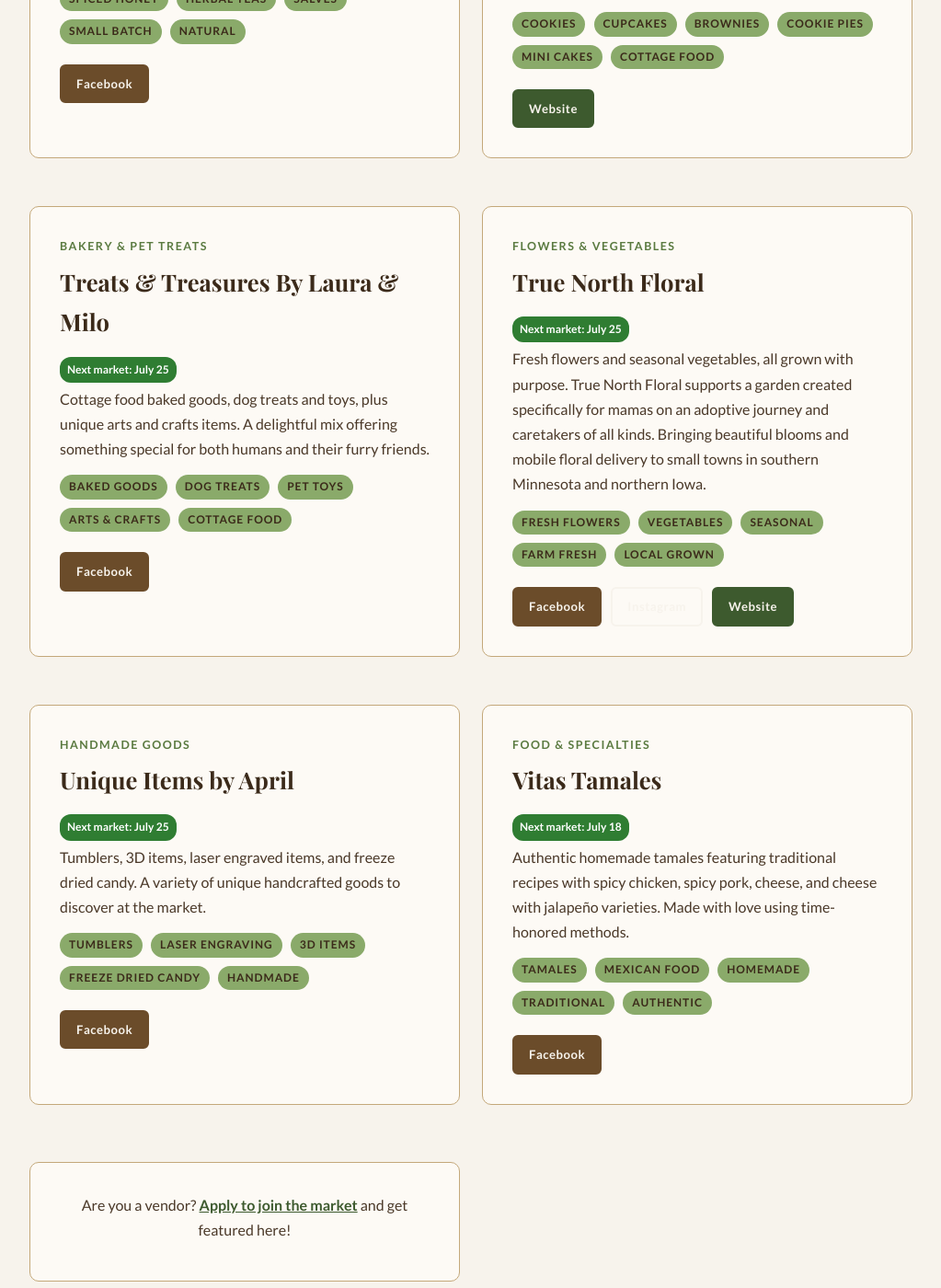
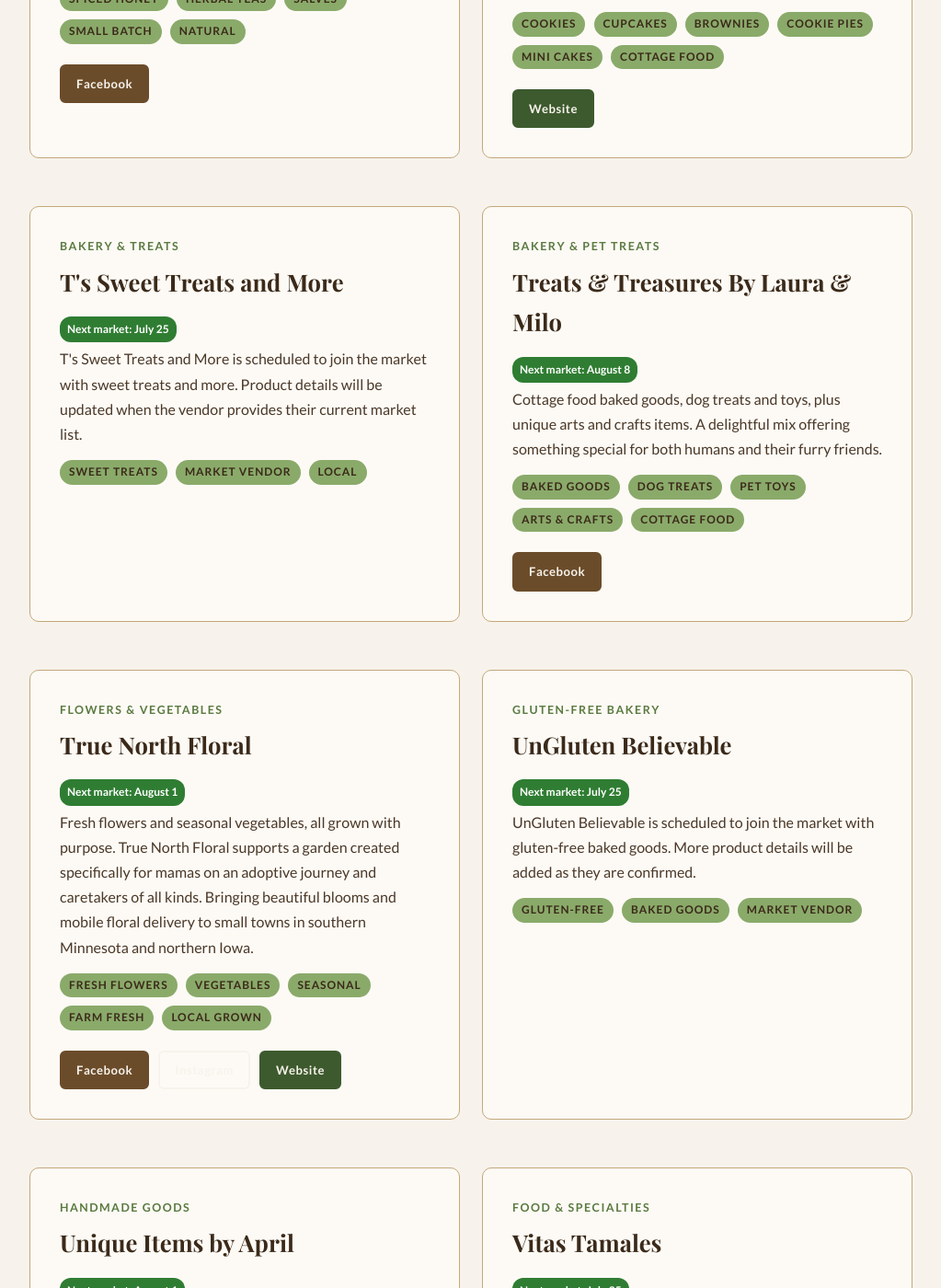
Before and after one commit to blueearthcommunitymarket/blueearthcommunitymarket.github.io, a Jekyll site: the page built from vendor-spotlight/index.md, in a window 1280 px wide and 1400 px high, scrolled down 8884 px. Shown: the whole window at 92% size, without its empty margins (128-1151 px from the left). Built offline with Jekyll 4.4.1, drawn with Linux system fonts in a browser that asks for light colours; some web fonts are replaced; some of the changed text lies outside the part shown.

Commit message:
Update market roster from July signup PDF

```diff
--- a/vendor-spotlight/index.md
+++ b/vendor-spotlight/index.md
@@ -36,7 +36,7 @@
             <div class="section-label">Fishing Gear &amp; Handmade Goods</div>
             <h2>Axel's Fishing Tails</h2>
             <div class="market-frequency">
-                <span class="frequency-badge freq-next">Next market: July 18</span>
+                <span class="frequency-badge freq-none">Not currently scheduled</span>
             </div>
             <p>Handmade single-hook fishing lures by 11-year-old Axel Boman of Frost, with custom options for bead colors, lure size, and blade size.</p>
             <div class="pills" style="margin-top: 12px;">
@@ -88,7 +88,7 @@
             <div class="section-label">Bakery &amp; Treats</div>
             <h2>Blue Earth Cooperative Bakery</h2>
             <div class="market-frequency">
-                <span class="frequency-badge freq-next">Next market: July 18</span>
+                <span class="frequency-badge freq-next">Next market: August 1</span>
             </div>
             <p>Small batch artisan sourdough breads, focaccia, scones, cookies, cakes, and seasonal kringla, all handmade in Blue Earth. Sales support preservation of our historic cooperative building.</p>
             <div class="pills" style="margin-top: 12px;">
@@ -109,7 +109,7 @@
             <div class="section-label">Bakery &amp; Treats</div>
             <h2>Bread and Book Bakery</h2>
             <div class="market-frequency">
-                <span class="frequency-badge freq-next">Next market: July 18</span>
+                <span class="frequency-badge freq-next">Next market: August 1</span>
             </div>
             <p>Artisan sourdough breads and baked goods with a creative twist. Features unique "Blind Date with a Book" concept alongside fresh cookies, muffins, and specialty items. Located in Blue Earth.</p>
             <div class="pills" style="margin-top: 12px;">
@@ -145,7 +145,7 @@
             <div class="section-label">Mushrooms &amp; Specialty Foods</div>
             <h2>Canna Culture</h2>
             <div class="market-frequency">
-                <span class="frequency-badge freq-next">Next market: August 1</span>
+                <span class="frequency-badge freq-next">Next market: August 8</span>
             </div>
             <p>Canna Culture is bringing mushroom kits, infused mushroom honeys, dried mushrooms, drinks, and other specialty mushroom products as they roll out a new expansion.</p>
             <div class="pills" style="margin-top: 12px;">
@@ -164,7 +164,7 @@
             <div class="section-label">Bakery &amp; Treats</div>
             <h2>Cody's Cookie Confections</h2>
             <div class="market-frequency">
-                <span class="frequency-badge freq-next">Next market: July 18</span>
+                <span class="frequency-badge freq-next">Next market: July 25</span>
             </div>
             <p>Cody's Cookie Confections brings sugar cookies and collectible stickers to the market, with a fun mix of sweet treats and creative extras.</p>
             <div class="pills" style="margin-top: 12px;">
@@ -233,7 +233,7 @@
             <div class="section-label">Canned Goods &amp; Handmade Items</div>
             <h2>DJ Farms</h2>
             <div class="market-frequency">
-                <span class="frequency-badge freq-none">Not currently scheduled</span>
+                <span class="frequency-badge freq-next">Next market: July 25</span>
             </div>
             <p>DJ Farms brings home canned goods, sauerkraut, jams, jellies, and a few 3D printed items to the market. Jessica Sanders is building something new and local, with a booth full of practical pantry favorites and handmade extras.</p>
             <div class="pills" style="margin-top: 12px;">
@@ -252,7 +252,7 @@
             <div class="section-label">Handmade Goods</div>
             <h2>Ghostly Paracord</h2>
             <div class="market-frequency">
-                <span class="frequency-badge freq-next">Next market: July 18</span>
+                <span class="frequency-badge freq-none">Not currently scheduled</span>
             </div>
             <p>Handmade paracord creations including keychains, lanyards, phone cords, zip pulls, and durable dog leashes. Each piece is carefully crafted for both function and style.</p>
             <div class="pills" style="margin-top: 12px;">
@@ -289,7 +289,7 @@
             <div class="section-label">Farm Fresh Produce</div>
             <h2>Goemann Produce</h2>
             <div class="market-frequency">
-                <span class="frequency-badge freq-next">Next market: July 25</span>
+                <span class="frequency-badge freq-next">Next market: August 8</span>
             </div>
             <p>Fresh homegrown vegetables and farm eggs straight from the Goemann family farm. Seasonal offerings include asparagus, rhubarb, tomatoes, cucumbers, green beans, leafy greens, and fresh eggs.</p>
             <div class="pills" style="margin-top: 12px;">
@@ -309,7 +309,7 @@
             <div class="section-label">Farm Fresh Produce</div>
             <h2>Granada Gardens</h2>
             <div class="market-frequency">
-                <span class="frequency-badge freq-next">Next market: July 18</span>
+                <span class="frequency-badge freq-none">Not currently scheduled</span>
             </div>
             <p>Granada Gardens is a self-serve honor system produce stand that stays set up at the market every day through the end of the season, offering fresh seasonal vegetables right in Blue Earth.</p>
             <div class="pills" style="margin-top: 12px;">
@@ -328,7 +328,7 @@
             <div class="section-label">Farm Fresh Produce</div>
             <h2>Hagedorn Farms Sweet Corn</h2>
             <div class="market-frequency">
-                <span class="frequency-badge freq-next">Next market: July 18</span>
+                <span class="frequency-badge freq-next">Next market: July 25</span>
             </div>
             <p>Fresh picked, locally grown sweet corn from the Hagedorn family farm. Nothing beats the taste of sweet corn picked at peak ripeness and brought straight to market.</p>
             <div class="pills" style="margin-top: 12px;">
@@ -347,7 +347,7 @@
             <div class="section-label">Farm Fresh Produce</div>
             <h2>Hannah's Happy Hens</h2>
             <div class="market-frequency">
-                <span class="frequency-badge freq-next">Next market: July 18</span>
+                <span class="frequency-badge freq-next">Next market: July 25</span>
             </div>
             <p>Hannah's Happy Hens brings both chicken eggs and duck eggs to the market, with ducklings planned for later this summer. Hannah says the best part of the market is seeing friends, community members, and students, which makes this booth a great fit for the welcoming local spirit Blue Earth Community Market is built around.</p>
             <div class="pills" style="margin-top: 12px;">
@@ -362,7 +362,7 @@
             <div class="section-label">Coffee &amp; Roastery</div>
             <h2>Hygge Coffee</h2>
             <div class="market-frequency">
-                <span class="frequency-badge freq-none">Not currently scheduled</span>
+                <span class="frequency-badge freq-next">Next market: July 25</span>
             </div>
             <p>Hygge Coffee brings freshly roasted coffee with rotating origins and blends for local customers. They offer whole bean or ground coffee and recently added cold brew pods to the lineup.</p>
             <div class="pills" style="margin-top: 12px;">
@@ -381,7 +381,7 @@
             <div class="section-label">Bakery &amp; Specialty Cakes</div>
             <h2>Impresiones Bonita</h2>
             <div class="market-frequency">
-                <span class="frequency-badge freq-next">Next market: July 18</span>
+                <span class="frequency-badge freq-next">Next market: July 25</span>
             </div>
             <p>Homemade cakes and sweet treats, including tres leches, chocoflan, and Beso de Ángel y tres leches. A delicious stop for rich desserts and celebration-style baking at the market.</p>
             <div class="pills" style="margin-top: 12px;">
@@ -397,7 +397,7 @@
             <div class="section-label">Prepared Food</div>
             <h2>Jammin' On The Border</h2>
             <div class="market-frequency">
-                <span class="frequency-badge freq-next">Next market: July 18</span>
+                <span class="frequency-badge freq-none">Not currently scheduled</span>
             </div>
             <p>Jammin' On The Border brings homemade jams, jellies, and mustards to the market, with sweet and savory pantry favorites that are easy to take home, gift, or add to your next meal.</p>
             <div class="pills" style="margin-top: 12px;">
@@ -413,7 +413,7 @@
             <div class="section-label">Books &amp; Handmade Crafts</div>
             <h2>Jenny Adams' Bookish Crafts</h2>
             <div class="market-frequency">
-                <span class="frequency-badge freq-none">Not currently scheduled</span>
+                <span class="frequency-badge freq-next">Next market: October 17</span>
             </div>
             <p>Jenny Adams' Bookish Crafts features handmade craft items with a strong book-loving twist. Jennifer Adams says she is still new to selling, so this booth is a fun place to discover thoughtful, reader-inspired pieces as her business grows.</p>
             <div class="pills" style="margin-top: 12px;">
@@ -444,7 +444,7 @@
             <div class="section-label">Market Hub &amp; Kids</div>
             <h2>Little Ryno Stand</h2>
             <div class="market-frequency">
-                <span class="frequency-badge freq-next">Next market: July 18</span>
+                <span class="frequency-badge freq-none">Not currently scheduled</span>
             </div>
             <p>Coffee, water, popcorn, peanuts, BECM merch, and DIY crafts from the Myers girls. The pink shed is Grand Central Station for all market questions. First aid kit available here too.</p>
             <div class="pills" style="margin-top: 12px;">
@@ -463,7 +463,7 @@
             <div class="section-label">Community Cause &amp; Pet Goods</div>
             <h2>New Chances Humane Society</h2>
             <div class="market-frequency">
-                <span class="frequency-badge freq-next">Next market: July 18</span>
+                <span class="frequency-badge freq-next">Next market: July 25</span>
             </div>
             <p>Faribault County's local animal shelter is bringing handmade bracelets and pens, pet supplies, and information about adoptable animals and shelter programs. Proceeds help support animals in their care and future shelter improvements.</p>
             <div class="pills" style="margin-top: 12px;">
@@ -504,7 +504,7 @@
             <div class="section-label">Bakery &amp; Treats</div>
             <h2>Norske Hus Sweets by Joyce</h2>
             <div class="market-frequency">
-                <span class="frequency-badge freq-none">Not currently scheduled</span>
+                <span class="frequency-badge freq-next">Next market: July 25</span>
             </div>
             <p>Joyce Woodwick is bringing Norske Hus Sweets by Joyce to the market with Scotcharoos, fresh fruit pies, cookies, snack mixes, and other homemade baked goods. Her booth builds on years of local baking experience and a warm Scandinavian-inspired food story.</p>
             <div class="pills" style="margin-top: 12px;">
@@ -573,7 +573,7 @@
             <div class="section-label">Homestead Goods</div>
             <h2>Sassy Sprouts Homestead</h2>
             <div class="market-frequency">
-                <span class="frequency-badge freq-next">Next market: July 18</span>
+                <span class="frequency-badge freq-next">Next market: July 25</span>
             </div>
             <p>Home canned goods, eggs, homemade burp cloths, towels, and plush stuffies from a growing small business.</p>
             <div class="pills" style="margin-top: 12px;">
@@ -604,7 +604,7 @@
             <div class="section-label">Farm Fresh Produce</div>
             <h2>Steele Family Farm</h2>
             <div class="market-frequency">
-                <span class="frequency-badge freq-next">Next market: July 18</span>
+                <span class="frequency-badge freq-next">Next market: August 1</span>
             </div>
             <p>Farm fresh eggs and seasonal produce from the Steele family. Looking forward to adding succulents later in the season.</p>
             <div class="pills" style="margin-top: 12px;">
@@ -619,7 +619,7 @@
             <div class="section-label">Sweets &amp; Desserts</div>
             <h2>Sweet Escape by Danibel</h2>
             <div class="market-frequency">
-                <span class="frequency-badge freq-next">Next market: July 18</span>
+                <span class="frequency-badge freq-next">Next market: July 25</span>
             </div>
             <p>Sweet Escape by Danibel is a separate vendor at the Blue Earth Community Market. This booth signs up and is seated together with Vita's Tamales, but it is its own business.</p>
             <div class="pills" style="margin-top: 12px;">
@@ -637,7 +637,7 @@
             <div class="section-label">Food &amp; Specialties</div>
             <h2>The Mustard Tree</h2>
             <div class="market-frequency">
-                <span class="frequency-badge freq-next">Next market: July 18</span>
+                <span class="frequency-badge freq-next">Next market: August 1</span>
             </div>
             <p>Spiced honey, herbal teas, and handcrafted salves made in small batches with care. Local ingredients and traditional methods create unique products full of good things.</p>
             <div class="pills" style="margin-top: 12px;">
@@ -671,12 +671,26 @@
                 <a href="https://theonenonlysweetspot.myshopify.com/" target="_blank" rel="noopener" class="btn btn-primary" style="font-size: 0.82rem; padding: 8px 16px;">Website</a>
             </div>
         </div>
+        <!-- T's Sweet Treats and More -->
+        <div class="card">
+            <div class="section-label">Bakery &amp; Treats</div>
+            <h2>T's Sweet Treats and More</h2>
+            <div class="market-frequency">
+                <span class="frequency-badge freq-next">Next market: July 25</span>
+            </div>
+            <p>T's Sweet Treats and More is scheduled to join the market with sweet treats and more. Product details will be updated when the vendor provides their current market list.</p>
+            <div class="pills" style="margin-top: 12px;">
+                <span class="tag">Sweet Treats</span>
+                <span class="tag">Market Vendor</span>
+                <span class="tag">Local</span>
+            </div>
+        </div>
         <!-- Treats & Treasures By Laura & Milo -->
         <div class="card">
             <div class="section-label">Bakery &amp; Pet Treats</div>
             <h2>Treats &amp; Treasures By Laura &amp; Milo</h2>
             <div class="market-frequency">
-                <span class="frequency-badge freq-next">Next market: July 25</span>
+                <span class="frequency-badge freq-next">Next market: August 8</span>
             </div>
             <p>Cottage food baked goods, dog treats and toys, plus unique arts and crafts items. A delightful mix offering something special for both humans and their furry friends.</p>
             <div class="pills" style="margin-top: 12px;">
@@ -695,7 +709,7 @@
             <div class="section-label">Flowers &amp; Vegetables</div>
             <h2>True North Floral</h2>
             <div class="market-frequency">
-                <span class="frequency-badge freq-next">Next market: July 25</span>
+                <span class="frequency-badge freq-next">Next market: August 1</span>
             </div>
             <p>Fresh flowers and seasonal vegetables, all grown with purpose. True North Floral supports a garden created specifically for mamas on an adoptive journey and caretakers of all kinds. Bringing beautiful blooms and mobile floral delivery to small towns in southern Minnesota and northern Iowa.</p>
             <div class="pills" style="margin-top: 12px;">
@@ -711,12 +725,26 @@
                 <a href="https://www.truenorthfloral.com/" target="_blank" rel="noopener" class="btn btn-primary" style="font-size: 0.82rem; padding: 8px 16px;">Website</a>
             </div>
         </div>
+        <!-- UnGluten Believable -->
+        <div class="card">
+            <div class="section-label">Gluten-Free Bakery</div>
+            <h2>UnGluten Believable</h2>
+            <div class="market-frequency">
+                <span class="frequency-badge freq-next">Next market: July 25</span>
+            </div>
+            <p>UnGluten Believable is scheduled to join the market with gluten-free baked goods. More product details will be added as they are confirmed.</p>
+            <div class="pills" style="margin-top: 12px;">
+                <span class="tag">Gluten-Free</span>
+                <span class="tag">Baked Goods</span>
+                <span class="tag">Market Vendor</span>
+            </div>
+        </div>
         <!-- Unique Items by April -->
         <div class="card">
             <div class="section-label">Handmade Goods</div>
             <h2>Unique Items by April</h2>
             <div class="market-frequency">
-                <span class="frequency-badge freq-next">Next market: July 25</span>
+                <span class="frequency-badge freq-next">Next market: August 1</span>
             </div>
             <p>Tumblers, 3D items, laser engraved items, and freeze dried candy. A variety of unique handcrafted goods to discover at the market.</p>
             <div class="pills" style="margin-top: 12px;">
@@ -735,7 +763,7 @@
             <div class="section-label">Food &amp; Specialties</div>
             <h2>Vitas Tamales</h2>
             <div class="market-frequency">
-                <span class="frequency-badge freq-next">Next market: July 18</span>
+                <span class="frequency-badge freq-next">Next market: July 25</span>
             </div>
             <p>Authentic homemade tamales featuring traditional recipes with spicy chicken, spicy pork, cheese, and cheese with jalapeño varieties. Made with love using time-honored methods.</p>
             <div class="pills" style="margin-top: 12px;">
@@ -749,6 +777,20 @@
                 <a href="https://www.facebook.com/profile.php?id=61579135743764" target="_blank" rel="noopener" class="btn btn-brown" style="font-size: 0.82rem; padding: 8px 16px;">Facebook</a>
             </div>
         </div>
+        <!-- Yvonne's Lemonade Stand -->
+        <div class="card">
+            <div class="section-label">Lemonade &amp; Drinks</div>
+            <h2>Yvonne's Lemonade Stand</h2>
+            <div class="market-frequency">
+                <span class="frequency-badge freq-next">Next market: July 25</span>
+            </div>
+            <p>Yvonne's Lemonade Stand brings refreshing lemonade to the market, giving shoppers a cold drink stop during Saturday market mornings.</p>
+            <div class="pills" style="margin-top: 12px;">
+                <span class="tag">Lemonade</span>
+                <span class="tag">Drinks</span>
+                <span class="tag">Market Vendor</span>
+            </div>
+        </div>
     <div class="card" style="text-align: center; margin-top: 10px;">
         <p>Are you a vendor? <a href="/vendors/" style="color: var(--green-dark); font-weight: 700;">Apply to join the market</a> and get featured here!</p>
 
```
Also changed, not shown: calendar/index.html (+27 -7 lines), vendor-spotlight/index.html (+68 -26 lines).
